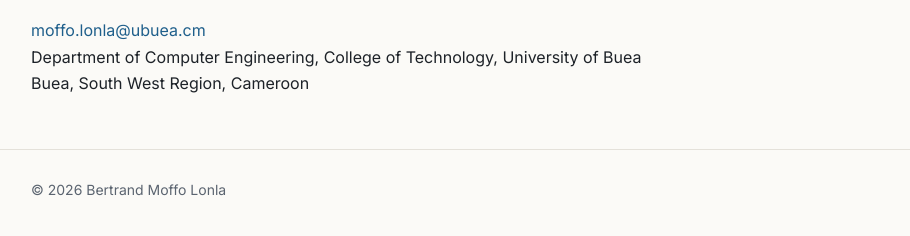
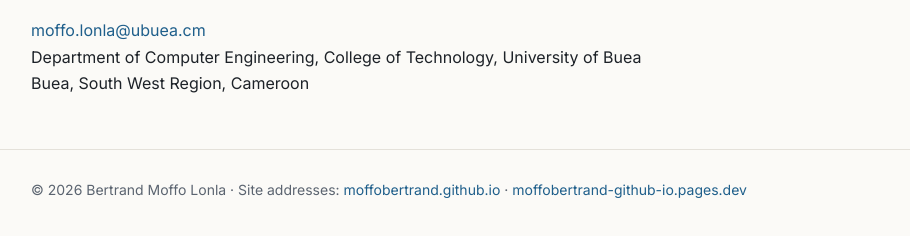
Before and after one commit to MoffoBertrand/moffobertrand.github.io, a plain HTML site: page contact.html in a window 1280 px wide. Shown: the part 144-380 px from the top of the page, without its empty margins (185-1095 px from the left). Drawn offline with Linux system fonts and the light colour scheme.

Commit message:
Add files via upload

```diff
--- a/contact.html
+++ b/contact.html
@@ -45,7 +45,7 @@
   </section>
 </main>
 
-<footer><div class="wrap">© 2026 Bertrand Moffo Lonla</div></footer>
+<footer><div class="wrap">© 2026 Bertrand Moffo Lonla · <span data-l="fr">Adresses du site :</span><span data-l="en">Site addresses:</span> <a href="https://moffobertrand.github.io/">moffobertrand.github.io</a> · <a href="https://moffobertrand-github-io.pages.dev/">moffobertrand-github-io.pages.dev</a></div></footer>
 <script src="site.js"></script>
 </body>
 </html>
```
Also changed, not shown: enseignement.html (+1 -1 lines), index.html (+1 -1 lines), parcours.html (+1 -1 lines), publications.html (+1 -1 lines), recherche.html (+1 -1 lines).
